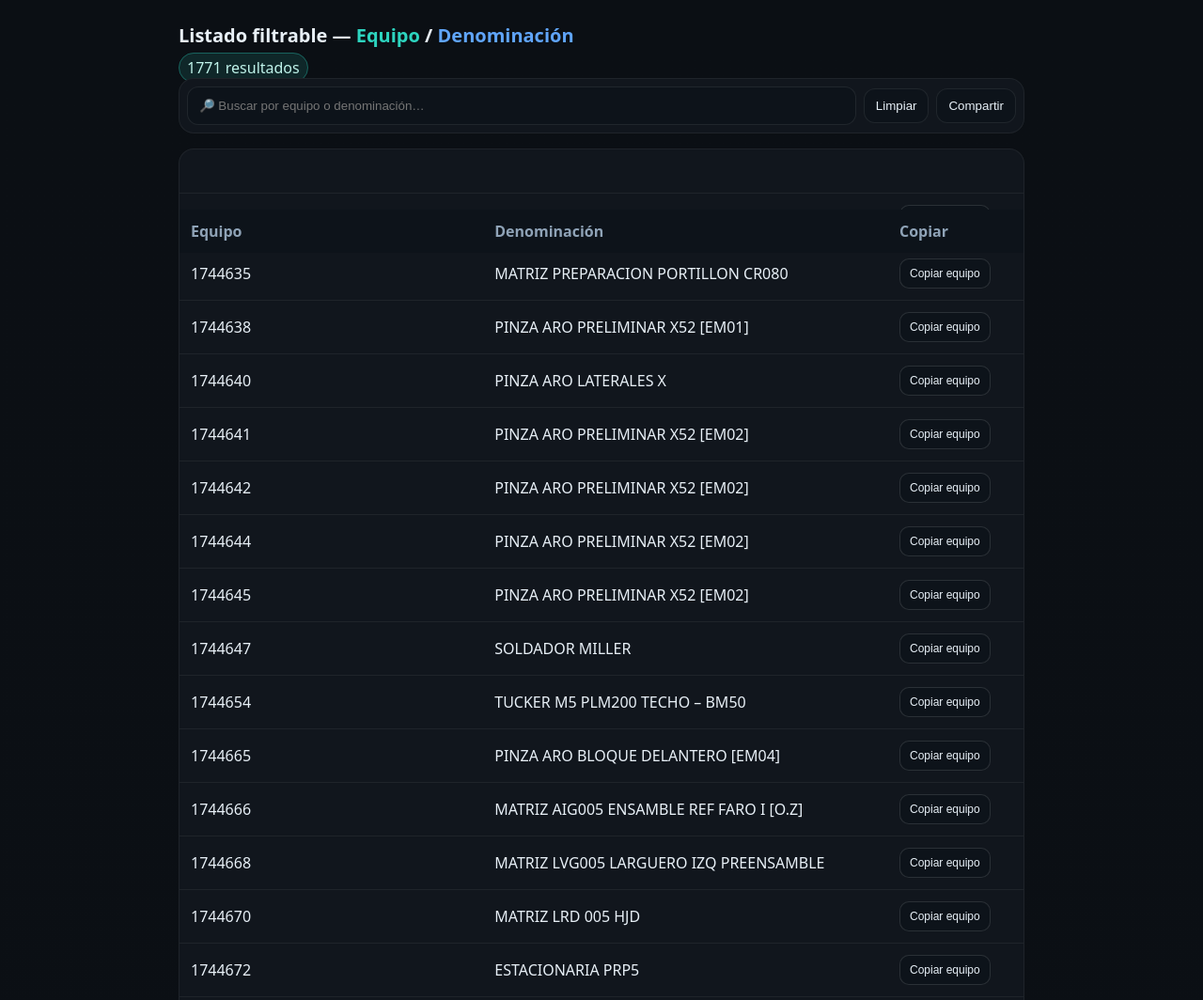
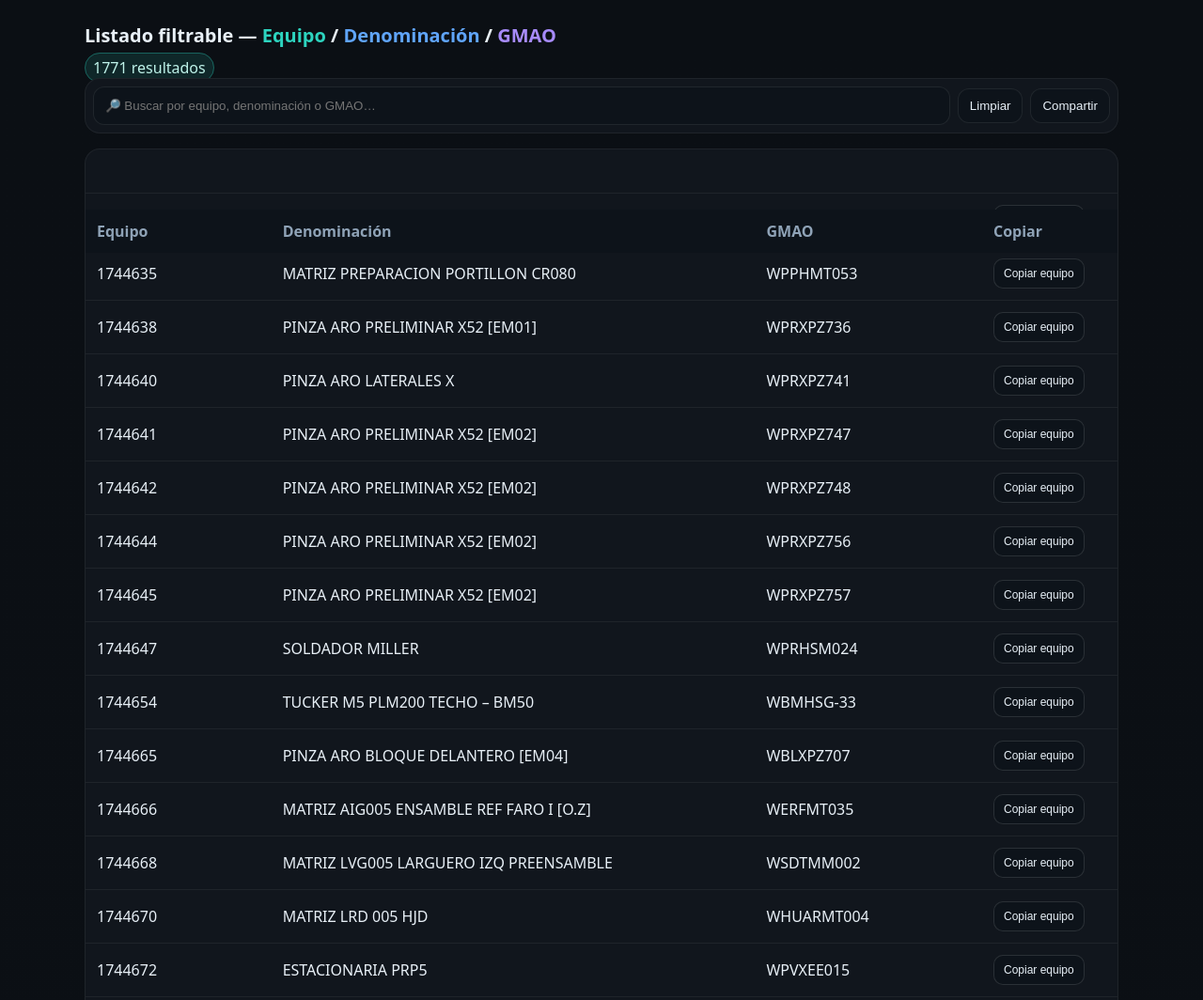
Before and after one commit to kevinhenao0403/CodigosSimonSofasa, a plain HTML site: page index.html in a window 1280 px wide. Shown: the top 1064 px of the page at 94% size. Drawn offline with Linux system fonts and the light colour scheme.

Commit message:
Add files via upload

```diff
--- a/index.html
+++ b/index.html
@@ -3,17 +3,17 @@
 <head>
   <meta charset="utf-8" />
   <meta name="viewport" content="width=device-width, initial-scale=1" />
-  <title>Listado filtrable — Equipo / Denominación</title>
-  <!-- BUILD copy-v3 -->
+  <title>Listado — v4 (3 columnas)</title>
+  <!-- BUILD v4-3cols-GMAO -->
   <style>
     :root { --bg:#0b0f14; --card:#11161d; --muted:#8fa3b7; --text:#e8f0f7; --radius:16px; }
     body{ margin:0; font-family:system-ui,-apple-system,Segoe UI,Roboto,Helvetica,Arial; background:linear-gradient(180deg,var(--bg),#0e141b 40%,#0b1118 100%); color:var(--text); }
-    .wrap{ max-width:900px; margin:24px auto; padding:0 16px 40px; }
+    .wrap{ max-width:1100px; margin:24px auto; padding:0 16px 40px; }
     header{ margin-bottom:16px; }
     h1{ font-size:20px; margin:0 0 10px; }
     .searchbar{ display:grid; gap:8px; grid-template-columns:1fr auto auto; align-items:center; background:var(--card); border:1px solid rgba(255,255,255,.06); border-radius:var(--radius); padding:8px; position:sticky; top:8px; }
     #q{ width:100%; padding:12px; border-radius:12px; border:1px solid rgba(255,255,255,.08); background:#0d131a; color:var(--text); }
-    .btn{ padding:10px 12px; border:1px solid rgba(255,255,255,.08); background:#0d131a; color:var(--text); border-radius:12px; cursor:pointer; }
+    .btn{ padding:10px 12px; border:1px solid rgba(255,255,255,.08); background:#0d131a; color:#e8f0f7; border-radius:12px; cursor:pointer; }
     .table-card{ background:var(--card); border:1px solid rgba(255,255,255,.06); border-radius:var(--radius); overflow:hidden; }
     table{ width:100%; border-collapse:collapse; }
     thead th{ text-align:left; font-weight:600; color:var(--muted); padding:12px; background:#0d131a; position:sticky; top:64px; }
@@ -21,21 +21,20 @@
     tbody tr:hover{ background:rgba(255,255,255,.02); }
     .pill{ padding:4px 8px; border-radius:999px; background:rgba(45,212,191,.12); border:1px solid rgba(45,212,191,.35); color:#bff3ea; }
     .empty{ text-align:center; padding:28px; color:var(--muted); }
-    /* Copiar */
     .copy-btn{ padding:8px 10px; border:1px solid rgba(255,255,255,.12); background:#0d131a; color:#e8f0f7; border-radius:10px; cursor:pointer; font-size:12px }
     .copy-btn:hover{ filter:brightness(1.12) }
     .toast{ position:fixed; left:50%; bottom:18px; transform:translateX(-50%); background:#11161d; color:#e8f0f7; padding:10px 14px; border-radius:999px; border:1px solid rgba(255,255,255,.18); box-shadow:0 8px 20px rgba(0,0,0,.35); font-size:13px; opacity:0; pointer-events:none; transition:opacity .18s ease }
     .toast.show{ opacity:1 }
-    @media (max-width:640px){ .searchbar{ grid-template-columns:1fr; } }
+    @media (max-width:720px){ .searchbar{ grid-template-columns:1fr; } }
   </style>
 </head>
 <body>
   <div class="wrap">
     <header>
-      <h1>Listado filtrable — <span style="color:#2dd4bf">Equipo</span> / <span style="color:#60a5fa">Denominación</span></h1>
+      <h1>Listado filtrable — <span style="color:#2dd4bf">Equipo</span> / <span style="color:#60a5fa">Denominación</span> / <span style="color:#a78bfa">GMAO</span></h1>
       <div><span id="count" class="pill">—</span></div>
       <div class="searchbar">
-        <input id="q" type="search" placeholder="🔎 Buscar por equipo o denominación…" autocomplete="off" />
+        <input id="q" type="search" placeholder="🔎 Buscar por equipo, denominación o GMAO…" autocomplete="off" />
         <button class="btn" id="clearBtn">Limpiar</button>
         <button class="btn" id="shareBtn">Compartir</button>
       </div>
@@ -43,26 +42,22 @@
 
     <div class="table-card">
       <table>
-        <thead><tr><th style="width:36%">Equipo</th><th>Denominación</th><th style="width:120px">Copiar</th></tr></thead>
+        <thead><tr><th style="width:18%">Equipo</th><th>Denominación</th><th style="width:22%">GMAO</th><th style="width:120px">Copiar</th></tr></thead>
         <tbody id="rows"></tbody>
       </table>
       <div id="empty" class="empty" hidden>No hay resultados para tu búsqueda.</div>
     </div>
   </div>
 
-  <!-- Respaldo por si no carga data.csv -->
-  <script id="embeddedCSV" type="text/csv">Equipo,Denominación
-1732055,MATRIZ PREPARACION CAPOT CV080 [O.Z]
-1744635,MATRIZ PREPARACION PORTILLON CR080
-1744638,PINZA ARO PRELIMINAR X52 [EM01]
-1744640,PINZA ARO LATERALES X
-1744647,SOLDADOR MILLER
+  <!-- Respaldo mínimo -->
+  <script id="embeddedCSV" type="text/csv">Equipo,Denominación,GMAO
+EJ-001,Ejemplo equipo,123
+EJ-002,Otro ejemplo,456
 </script>
 
   <script>
-    // ===== Utilidades =====
     const norm = s => (s||'').toString().normalize('NFD').replace(/[\u0300-\u036f]/g,'').toLowerCase();
-    const clean = s => (s||'').replace(/^\uFEFF/, '').trim(); // quita BOM
+    const clean = s => (s||'').replace(/^\uFEFF/, '').trim();
 
     function toast(msg){
       let t=document.getElementById('toast');
@@ -74,7 +69,6 @@
     async function copyText(val){
       try { await navigator.clipboard.writeText(val); toast('Equipo copiado'); }
       catch(e){
-        // Fallback amplio
         const ta=document.createElement('textarea'); ta.value=val; ta.style.position='fixed'; ta.style.opacity='0';
         document.body.appendChild(ta); ta.focus(); ta.select();
         try{ document.execCommand('copy'); toast('Equipo copiado'); }catch(_){ toast('No se pudo copiar'); }
@@ -82,7 +76,6 @@
       }
     }
 
-    // ===== Parser robusto (; o ,) y cabeceras “raras” =====
     function parseCSV(text){
       const lines = (text||'').split(/\r?\n/).map(clean).filter(x=>x.length>0);
       if(!lines.length) return [];
@@ -90,7 +83,7 @@
       const commas=(header.match(/,/g)||[]).length, semis=(header.match(/;/g)||[]).length;
       const DELIM = semis > commas ? ';' : ',';
       const h = header.toLowerCase().replace(/\s+/g,'');
-      const isHeader = h.includes('equipo') && h.includes('denomin');
+      const isHeader = h.includes('equipo') && h.includes('denomin') && (h.includes('gmao'));
       const startIdx = isHeader ? 1 : 0;
 
       const out=[];
@@ -104,15 +97,14 @@
           else { cur += ch; }
         }
         row.push(cur);
-        if(row.length>=2){
-          const eq=(row[0]||'').trim(), de=(row[1]||'').trim();
-          if(eq || de) out.push({equipo:eq, deno:de});
+        if(row.length>=3){
+          const eq=(row[0]||'').trim(), de=(row[1]||'').trim(), gm=(row[2]||'').trim();
+          if(eq || de || gm) out.push({equipo:eq, deno:de, gmao:gm});
         }
       }
       return out;
     }
 
-    // ===== Estado + render =====
     let DATA=[];
 
     function render(list){
@@ -120,19 +112,14 @@
       tbody.innerHTML='';
       for(const r of list){
         const tr=document.createElement('tr');
-
         const td1=document.createElement('td'); td1.textContent=r.equipo;
-
         const td2=document.createElement('td'); td2.textContent=r.deno;
-
-        const td3=document.createElement('td');
-        const btn=document.createElement('button');
-        btn.className='copy-btn';
-        btn.textContent='Copiar equipo';
+        const td3=document.createElement('td'); td3.textContent=r.gmao;
+        const td4=document.createElement('td');
+        const btn=document.createElement('button'); btn.className='copy-btn'; btn.textContent='Copiar equipo';
         btn.addEventListener('click', ()=> copyText(r.equipo));
-        td3.appendChild(btn);
-
-        tr.appendChild(td1); tr.appendChild(td2); tr.appendChild(td3);
+        td4.appendChild(btn);
+        tr.appendChild(td1); tr.appendChild(td2); tr.appendChild(td3); tr.appendChild(td4);
         tbody.appendChild(tr);
       }
       document.getElementById('empty').hidden = list.length !== 0;
@@ -142,11 +129,12 @@
     function applyFilter(){
       const q=document.getElementById('q').value;
       const nq=norm(q);
-      const filtered=!nq ? DATA : DATA.filter(r => norm(r.equipo).includes(nq) || norm(r.deno).includes(nq));
+      const filtered=!nq ? DATA : DATA.filter(r =>
+        norm(r.equipo).includes(nq) || norm(r.deno).includes(nq) || norm(r.gmao).includes(nq)
+      );
       render(filtered);
     }
 
-    // ===== Carga con anti-caché y fallback si 0 filas =====
     async function loadData(){
       try{
         const res=await fetch('data.csv?cb='+Date.now(), {cache:'no-store'});
@@ -162,13 +150,11 @@
         const fb=document.getElementById('embeddedCSV').textContent;
         DATA=parseCSV(fb);
       }
-      // precargar filtro desde URL
       const urlQ=new URL(location.href).searchParams.get('q')||'';
       document.getElementById('q').value=urlQ;
       applyFilter();
     }
 
-    // ===== Eventos =====
     document.getElementById('q').addEventListener('input',()=>{clearTimeout(window._deb); window._deb=setTimeout(applyFilter,120);});
     document.getElementById('clearBtn').addEventListener('click',()=>{document.getElementById('q').value='';applyFilter();});
     document.getElementById('shareBtn').addEventListener('click',async()=>{try{await navigator.clipboard.writeText(location.href);toast('Link copiado');}catch{toast('Copia desde la barra del navegador');}});
```
